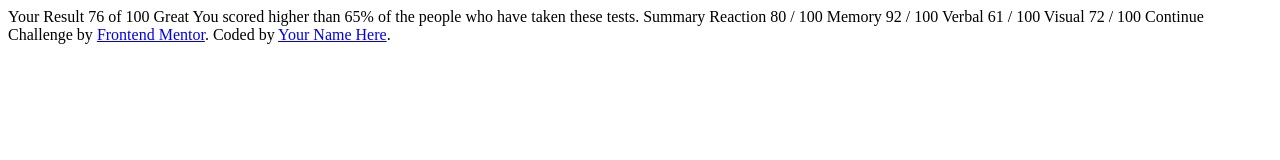
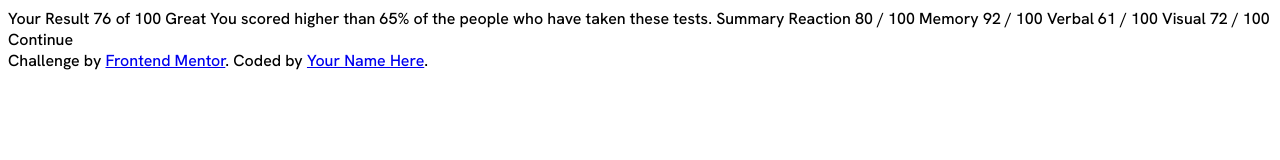
Before and after one commit to kale-Dev1/results-summary, a plain HTML site: page results-summary-component-main/index.html in a window 1280 px wide. Drawn offline with Linux system fonts and the light colour scheme.

Commit message:
Add fonts

```diff
--- a/results-summary-component-main/index.html
+++ b/results-summary-component-main/index.html
@@ -11,7 +11,13 @@
       sizes="32x32"
       href="./assets/images/favicon-32x32.png"
     />
-
+    <link rel="preconnect" href="https://fonts.googleapis.com" />
+    <link rel="preconnect" href="https://fonts.gstatic.com" crossorigin />
+    <link
+      href="https://fonts.googleapis.com/css2?family=Hanken+Grotesk:wght@500;700;800&display=swap"
+      rel="stylesheet"
+    />
+    <link rel="stylesheet" href="style.css" />
     <title>Frontend Mentor | Results summary component</title>
   </head>
   <body>
--- a/results-summary-component-main/style.css
+++ b/results-summary-component-main/style.css
@@ -0,0 +1,3 @@
+body {
+  font-family: "Hanken Grotesk", sans-serif;
+}
```
